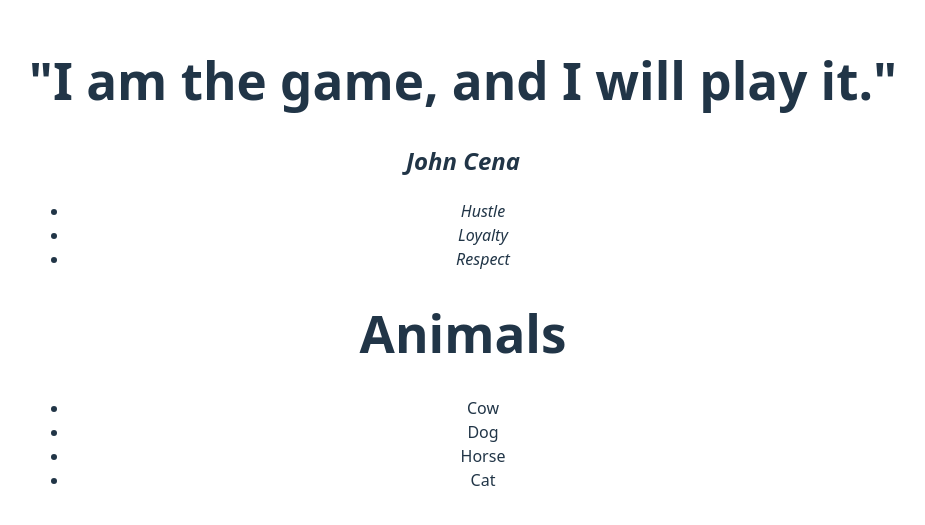
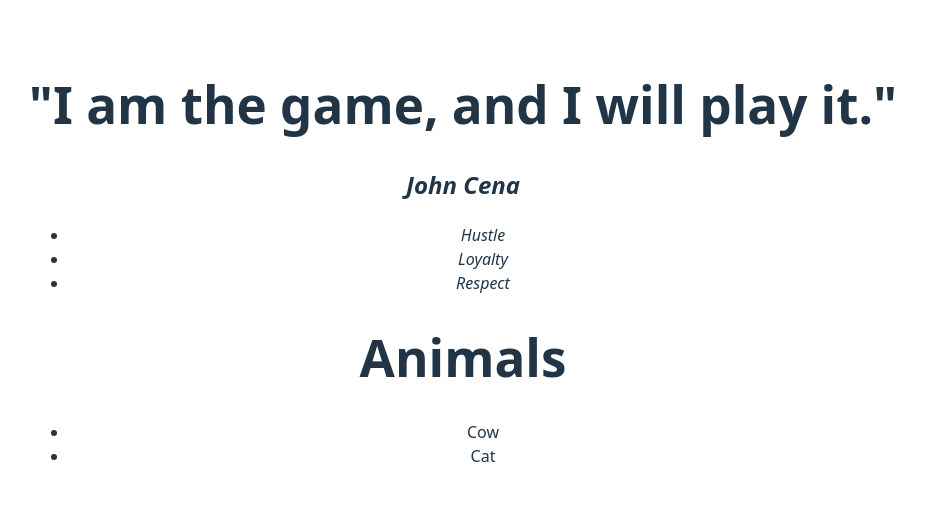
Before and after one commit to Avanish-Sandilya/web_development_projects, a React app in the folder ReactBasics/: page / in a window 1280 px wide. Shown: the part 137-662 px from the top of the page, without its empty margins (177-1102 px from the left). Built offline with nearby package versions, Linux system fonts and the light colour scheme; the HTML template or start-up script is replaced by a standard one.

Commit message:
adding Conditional rendering

```diff
--- a/ReactBasics/src/Animals.jsx
+++ b/ReactBasics/src/Animals.jsx
@@ -1,5 +1,5 @@
 function ListItem(prop){
-    return <li>{prop.animal}</li>
+    return prop.animal.startsWith("C")? <li>{prop.animal}</li>:null;
 }
 
 function List(prop){
```
